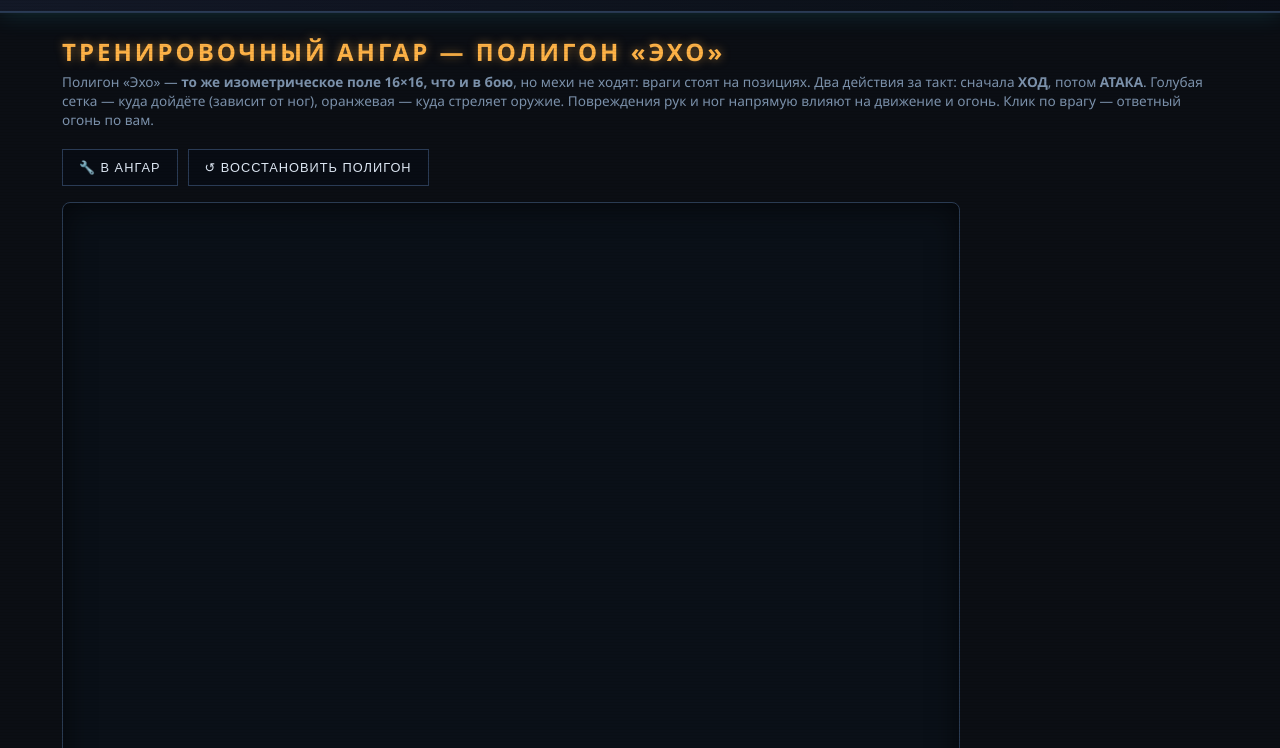
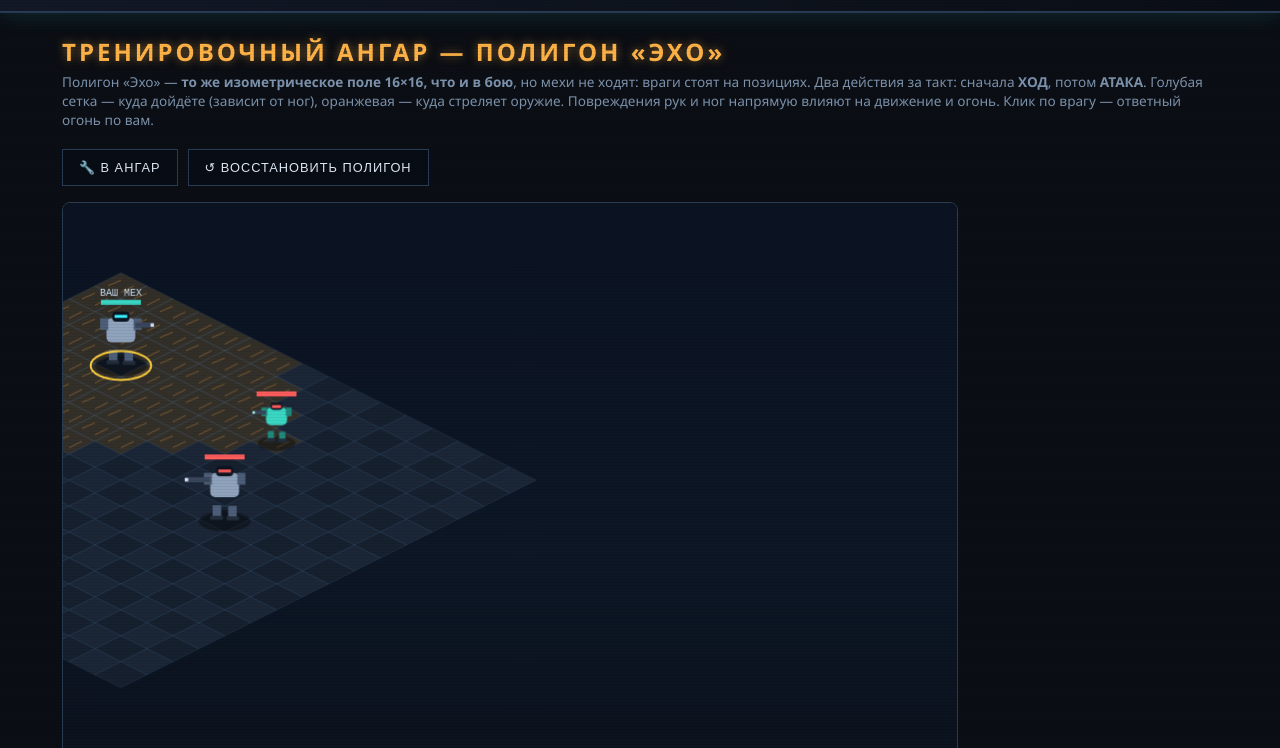
Before and after one commit to pavellaskin1898-wq/game-4, a website: page index.html in a window 1280 px wide. Both pictures are taken after a click on the button "▶ ИСПЫТАТЬ В ТРЕНИРОВОЧНОМ АНГАРЕ". Shown: the part 52-800 px from the top of the page. Drawn offline with Linux system fonts and the light colour scheme.

Commit message:
Add scene loading overlay for battle and training screens - index.html: Introduce `.scene-loading` CSS component with fade-in animation to cover canvas elements during initialization. - index.html: Implement `bootIsoScene()` function to trigger loading banner, rebuild isometric scenes (`startBattle`, `setupTraining`) with current mech loadout, and hide banner upon completion. - index.html: Update `goScreen()` navigation logic to automatically invoke `bootIsoScene()` when entering 'screenBattle' or 'screenTraining', ensuring map and enemies are fully rendered before player interaction.

```diff
--- a/index.html
+++ b/index.html
@@ -463,12 +463,33 @@ p.screen-sub { color: #7d93ad; font-size: .85rem; margin-bottom: 20px; }
    ровная, без завалов). Подсветки: голубая — зона хода,
    оранжевая — зона огня оружия («до куда стреляет»).
    ============================================================ */
+/* Полотно полигона. ВАЖНО про размеры: width/height задаются АТРИБУТАМИ
+   в HTML (внутренний пиксельный буфер изометрии), а CSS-свойства ниже —
+   только «резиновая» витрина. display:block обязателен: без него у canvas
+   базовая линия строки добавляет отступ и высота «прыгает». */
 #trainingCanvas {
+  display:block;
   background:#0a1018; border:1px solid #2a3b52; border-radius:8px;
-  cursor:crosshair; max-width:100%; height:auto; touch-action:manipulation;
+  cursor:crosshair; width:896px; max-width:100%; height:auto; touch-action:manipulation;
   box-shadow:0 0 30px rgba(0,0,0,.6) inset;
 }
 .tr-wrap { display:flex; gap:14px; flex-wrap:wrap; align-items:flex-start; }
+/* Обёртка полотна: relative — чтобы плашка загрузки легла ровно на canvas */
+.iso-stage { position:relative; flex:0 1 896px; min-width:280px; }
+/* Плашка «загрузка сцены»: закрыта (opacity 0) по умолчанию,
+   открывается классом .on при входе на экран поля боя / полигона */
+.scene-loading {
+  position:absolute; inset:0; z-index:5; border-radius:8px;
+  display:flex; align-items:center; justify-content:center;
+  background:rgba(6,10,18,.92);
+  opacity:0; pointer-events:none; transition:opacity .25s;
+}
+.scene-loading.on { opacity:1; pointer-events:auto; }
+.scene-loading span {
+  font-family:monospace; letter-spacing:4px; font-size:.95rem; color:var(--neon-cyan,#35f0ff);
+  text-shadow:0 0 14px rgba(53,240,255,.7); animation:loadBlink 1s infinite steps(2);
+}
+@keyframes loadBlink { 0%,100%{opacity:1;} 50%{opacity:.4;} }
 .tr-side { flex:1 1 250px; min-width:240px; display:flex; flex-direction:column; gap:12px; }
 .act-buttons { display:flex; gap:10px; flex-wrap:wrap; }
 .act-btn {
@@ -747,10 +768,12 @@ footer {
    походки меха и оружия — программные (см. JS-секцию «БОЙ»).
    ============================================================ */
 #screenBattle .battle-wrap { display:flex; gap:14px; flex-wrap:wrap; align-items:flex-start; }
+/* Полотно поля боя — те же правила масштабирования, что у полигона */
 #battleCanvas {
+  display:block;
   background:#0a1018; border:1px solid var(--line,#2a3b52); border-radius:8px;
   cursor:crosshair; image-rendering:auto; touch-action:manipulation;
-  max-width:100%; height:auto; box-shadow:0 0 30px rgba(0,0,0,.6) inset;
+  width:896px; max-width:100%; height:auto; box-shadow:0 0 30px rgba(0,0,0,.6) inset;
 }
 .battle-side { flex:1 1 260px; min-width:250px; display:flex; flex-direction:column; gap:12px; }
 .turn-banner {
@@ -959,8 +982,12 @@ footer {
   </div>
 
   <div class="tr-wrap">
-    <!-- Полотно полигона: та же изометрия 16×16, что и на поле боя -->
-    <canvas id="trainingCanvas" width="896" height="700"></canvas>
+    <!-- Полотно полигона: та же изометрия 16×16, что и на поле боя.
+         Обёртка relative нужна для плашки «загрузка сцены» -->
+    <div class="iso-stage">
+      <canvas id="trainingCanvas" width="896" height="700"></canvas>
+      <div class="scene-loading" id="trLoading"><span>ЗАГРУЗКА ПОЛИГОНА «ЭХО»…</span></div>
+    </div>
 
     <div class="tr-side">
       <div class="turn-banner" id="trBanner">ТАКТ 1 · ДЕЙСТВИЕ: ХОД</div>
@@ -1057,8 +1084,11 @@ footer {
      Клавиши: 1–4 — выбор действия, Пробел — следующий юнит.</p>
 
   <div class="battle-wrap">
-    <!-- Главное полотно боя. Размер внутренний фиксирован, визуально масштабируется CSS -->
-    <canvas id="battleCanvas" width="896" height="700"></canvas>
+    <!-- Главное полотно боя + плашка загрузки сектора (как заставка в Diablo/Fallout) -->
+    <div class="iso-stage">
+      <canvas id="battleCanvas" width="896" height="700"></canvas>
+      <div class="scene-loading" id="btLoading"><span>ЗАГРУЗКА СЕКТОРА ВЫСАДКИ…</span></div>
+    </div>
 
     <div class="battle-side">
       <div class="turn-banner" id="turnBanner">ХОД ИГРОКА</div>
@@ -1144,13 +1174,40 @@ const MECH_COLORS = {
 };
 
 /* ============================================================
-   НАВИГАЦИЯ МЕЖДУ ЭКРАНАМИ
+   НАВИГАЦИЯ МЕЖДУ ЭКРАНАМИ + ГАРАНТИРОВАННАЯ ЗАГРУЗКА СЦЕН.
+
+   Раньше на «Поле боя» и «Тренировочном ангаре» появлялся пустой
+   интерфейс (без клеток хода и мехов) либо экран разворачивался
+   до готовности движка. Теперь переход устроен как в Diablo/Fallout:
+   при входе на боевой экран показывается плашка «ЗАГРУЗКА СЕКТОРА»,
+   в этот же момент сцена (карта 16×16, враги, сетки хода/огня)
+   перестраивается под текущую сборку из ангара, и только после
+   этого плашка гаснет — игрок видит уже готовое поле с мехами.
    ============================================================ */
+const LOADING_SCREENS = { screenBattle: true, screenTraining: true };
+
 function goScreen(id) {
   document.querySelectorAll(".screen").forEach(s => s.classList.toggle("visible", s.id === id));
   document.querySelectorAll(".nav-btn").forEach(b => b.classList.toggle("active", b.dataset.screen === id));
   window.scrollTo({ top: 0 });
-}
+  if (LOADING_SCREENS[id]) bootIsoScene(id);
+}
+
+/* Перезапуск конкретной изометрической сцены под ТЕКУЩУЮ сборку меха
+   (loadout из ангара) + короткая заставка загрузки. */
+function bootIsoScene(id) {
+  const banner = document.getElementById(id === "screenBattle" ? "btLoading" : "trLoading");
+  if (banner) banner.classList.add("on");           // сразу видна поверх ещё пустой карты
+  /* Кадр задержки: браузер успевает отрисовать плашку ДО тяжёлой сборки сцены */
+  requestAnimationFrame(() => requestAnimationFrame(() => {
+    try {
+      if (id === "screenBattle") startBattle();     // карта + враги + подсветки
+      else setupTraining();                          // полигон «Эхо»: мишени + зоны
+    } catch (e) { console.error("bootIsoScene:", e); }
+    setTimeout(() => { if (banner) banner.classList.remove("on"); }, 350);
+  }));
+}
+
 document.querySelectorAll(".nav-btn").forEach(b =>
   b.addEventListener("click", () => goScreen(b.dataset.screen)));
 
@@ -1705,26 +1762,32 @@ const BATTLE_ORIGIN_X = 58;                 // вершина ромба по X
 const BATTLE_ORIGIN_Y = 70;                 // вершина ромба по Y
 
 /* --- полигон «Эхо» --- */
-let trUnits = [], trPlayer = null;
-let trReachCells = new Set(), trFireCells = new Set();
-let trHoverCell = null, trHoverU = null;
-let trAct = "idle";                         // idle | move | fire | busy | over
-let trTurn = 1;
-let trMoved = false;                        // был ли ХОД в текущем такте
-let trCanvas = null, trCtx = null;          // реальные полотна — после attachCanvases()
-
-/* --- поле боя --- */
-let btCanvas = null, btCtx = null;          // реальные полотна — после attachCanvases()
-let btTiles = null;                         // 0 = пол, 1 = завал, 2 = радиолужа
-let btUnits = [];
-let btPlayer = null;
-let btPhase = "player";                     // player | enemy | busy | over
-let btActingUnit = null;
-let btReachCells = new Set();               // голубая сетка шага
-let btFireCells = new Set();                // оранжевая сетка огня
-let btHover = null, btHoverU = null;        // клетка/юнит под курсором
-let btTurnNum = 1;
-let btBattleToken = 0;                      // «номер приказа»: отменяет отложенные анимации старого боя
+/* ВНИМАНИЕ: эти переменные объявлены ЧЕРЕЗ var (а не let) намеренно.
+   Ранняя фаза загрузки (applyLoadoutToUnits, обработчики кнопок) может
+   обратиться к ним ДО выполнения этого участка кода — let/const в таком
+   случае упали бы с «Cannot access before initialization» (TDZ) и вся
+   страница осталась бы без мехов и сеток. var при этом безопасен: до
+   инициализации он просто равен undefined. */
+var trUnits = [], trPlayer = null;
+var trReachCells = new Set(), trFireCells = new Set();
+var trHoverCell = null, trHoverU = null;
+var trAct = "idle";                         // idle | move | fire | busy | over
+var trTurn = 1;
+var trMoved = false;                        // был ли ХОД в текущем такте
+var trCanvas = null, trCtx = null;          // реальные полотна — после attachCanvases()
+
+/* --- поле боя --- (те же причины для var, см. комментарий выше) */
+var btCanvas = null, btCtx = null;          // реальные полотна — после attachCanvases()
+var btTiles = null;                         // 0 = пол, 1 = завал, 2 = радиолужа
+var btUnits = [];
+var btPlayer = null;
+var btPhase = "player";                     // player | enemy | busy | over
+var btActingUnit = null;
+var btReachCells = new Set();               // голубая сетка шага
+var btFireCells = new Set();                // оранжевая сетка огня
+var btHover = null, btHoverU = null;        // клетка/юнит под курсором
+var btTurnNum = 1;
+var btBattleToken = 0;                      // «номер приказа»: отменяет отложенные анимации старого боя
 
 /* «переменные хода» для общих функций движения/огня (у каждой сцены своя) */
 const trRef = { p:"player", tiles:null, fx:fxTrain, log:(m,c)=>trLog(m,c) };
@@ -2365,7 +2428,14 @@ document.getElementById("btnEndTurn").onclick = () => { if (btPhase==="player")
 document.getElementById("btnBtReset").onclick = () => startBattle();
 document.getElementById("btnBtHangar").onclick = () => goScreen("screenHangar");
 window.addEventListener("keydown", ev => {
-  if (!document.getElementById("screenBattle").classList.contains("visible")) return;
+  const onBattle   = document.getElementById("screenBattle").classList.contains("visible");
+  const onTraining = document.getElementById("screenTraining").classList.contains("visible");
+  /* Горячие клавиши полигона «Эхо»: 1 — ХОД, 2 — АТАКА (два действия за такт) */
+  if (onTraining && trPlayer) {
+    if (ev.key === "1" && trAct === "move") { trLog("Режим ХОДА активен: кликните по голубой сетке."); return; }
+    if (ev.key === "2") { btnActFire.click(); return; }
+  }
+  if (!onBattle) return;
   if (ev.key.toLowerCase()==="x" || ev.code==="Space") { ev.preventDefault(); if (btPhase==="player"){ btActingUnit.actions=0; endPlayerTurn(); } }
 });
 
--- /dev/null
+++ b/package.json
@@ -0,0 +1,5 @@
+{
+  "dependencies": {
+    "jsdom": "^29.1.1"
+  }
+}
```
Also changed, not shown: 2 other files.
